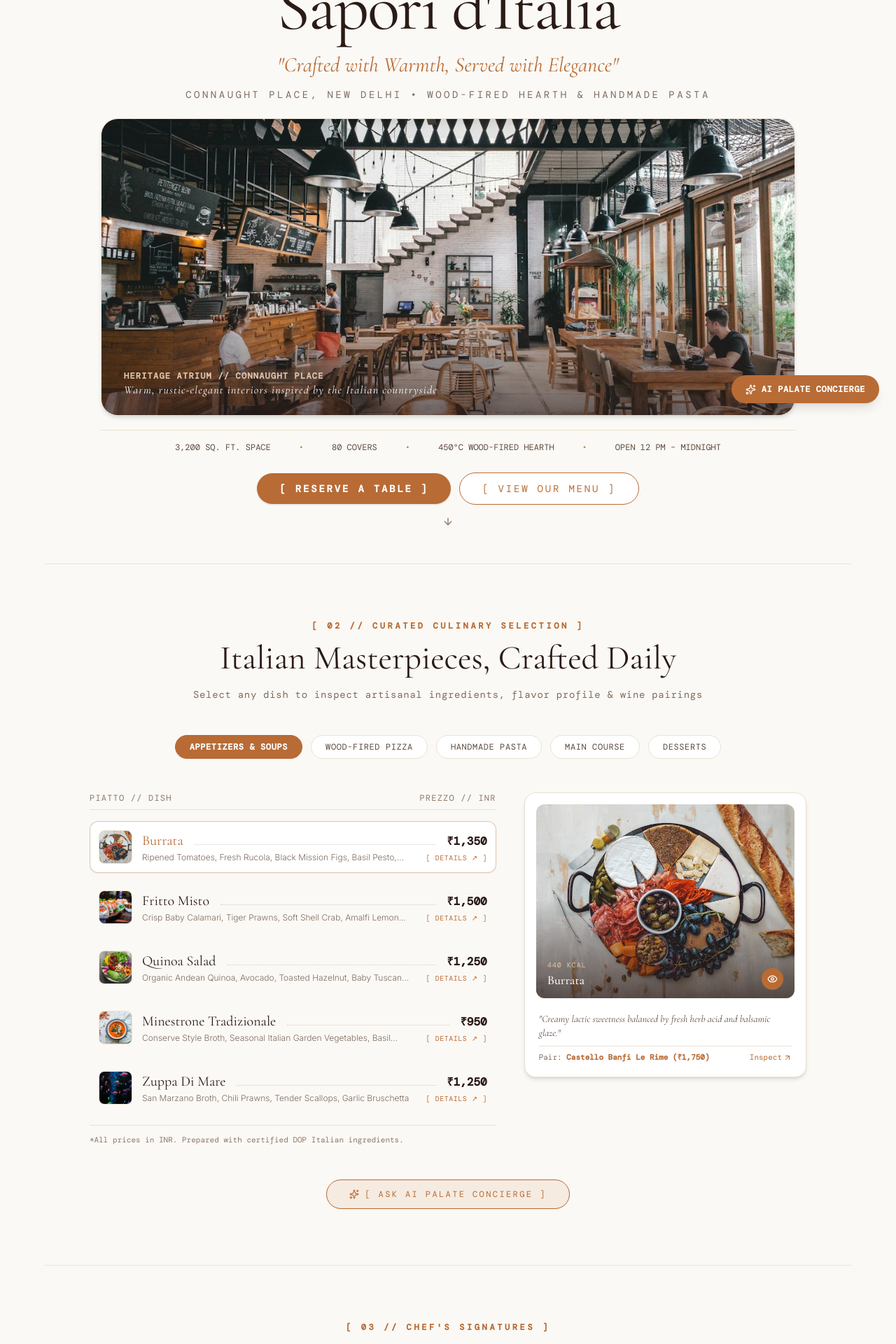
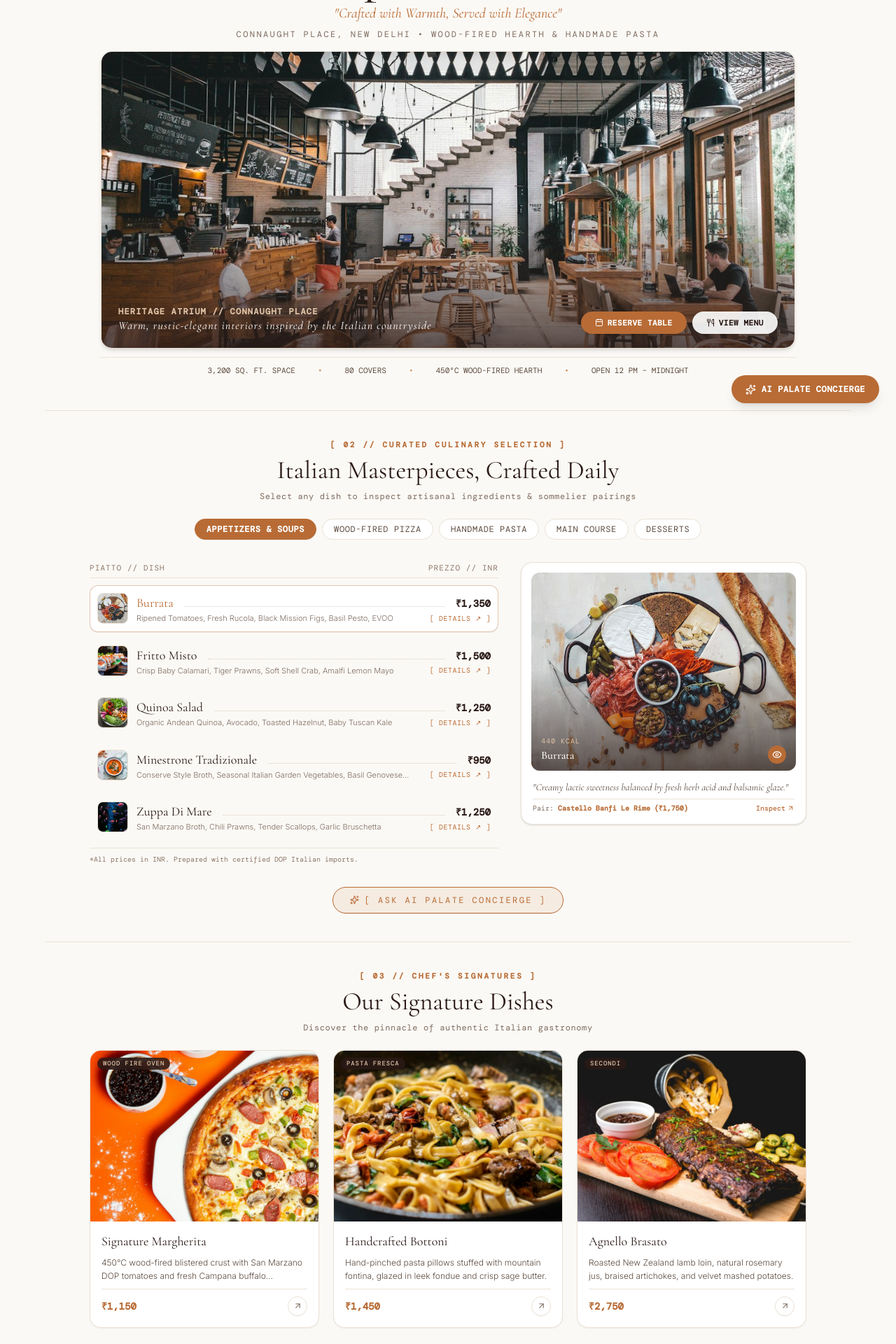
Before and after one commit to Anujesh-Ansh/Sapori, a React (Vite) app: page / in a window 1280 px wide. Shown: the part 200-2120 px from the top of the page at 70% size. Built offline with nearby package versions, Linux system fonts and the light colour scheme; a web font is replaced by a local one.

Commit message:
Refactor: Restore AMBIANCE button, compact whitespace across sections, center hero showcase, and preload local images

```diff
--- a/src/components/Hero.jsx
+++ b/src/components/Hero.jsx
@@ -1,37 +1,37 @@
 import React from "react";
-import { ArrowDown, Sparkles } from "lucide-react";
+import { Sparkles, Calendar, Utensils } from "lucide-react";
 
 export default function Hero({ brand, onReserve, onExploreMenu }) {
   return (
-    <section className="relative min-h-[90vh] flex flex-col justify-between items-center pt-28 pb-12 px-4 sm:px-6 text-center overflow-hidden bg-[#FBF9F5]">
+    <section className="relative flex flex-col items-center pt-24 pb-8 px-4 sm:px-6 text-center overflow-hidden bg-[#FBF9F5]">
 
-      {/* Guaranteed Symmetrical Centering */}
-      <div className="w-full max-w-4xl mx-auto flex flex-col items-center justify-center text-center space-y-3.5 pt-2 z-10">
+      {/* Symmetrical Compact Brand Heading */}
+      <div className="w-full max-w-3xl mx-auto flex flex-col items-center justify-center text-center space-y-2 z-10">
 
         {/* Positioning Pill from Business Model */}
-        <div className="inline-flex items-center gap-2 px-3.5 py-1 rounded-full border border-[#B86B35]/30 bg-white/90 shadow-2xs text-[11px] font-mono tracking-[0.3em] text-[#B86B35] uppercase">
-          <Sparkles size={11} className="text-[#B86B35]" />
+        <div className="inline-flex items-center gap-1.5 px-3 py-0.5 rounded-full border border-[#B86B35]/30 bg-white/90 shadow-2xs text-[10px] font-mono tracking-[0.25em] text-[#B86B35] uppercase">
+          <Sparkles size={10} className="text-[#B86B35]" />
           <span>{brand.positioning}</span>
         </div>
 
         {/* Primary Restaurant Name Headline */}
-        <h1 className="text-4xl sm:text-6xl md:text-7xl lg:text-8xl font-serif text-[#2B1B17] font-normal tracking-tight leading-[1.05] text-center w-full">
+        <h1 className="text-4xl sm:text-6xl md:text-7xl font-serif text-[#2B1B17] font-normal tracking-tight leading-none text-center">
           {brand.name}
         </h1>
 
         {/* Official Tagline from PDF Page 1 & 2 */}
-        <p className="text-lg sm:text-2xl md:text-3xl font-serif italic text-[#B86B35] font-light max-w-2xl mx-auto text-center">
+        <p className="text-base sm:text-xl font-serif italic text-[#B86B35] font-light max-w-xl mx-auto text-center">
           "{brand.tagline}"
         </p>
 
-        <p className="text-xs sm:text-sm font-mono text-[#7E6B60] tracking-[0.25em] uppercase text-center">
+        <p className="text-[11px] sm:text-xs font-mono text-[#7E6B60] tracking-[0.2em] uppercase text-center">
           Connaught Place, New Delhi • Wood-Fired Hearth & Handmade Pasta
         </p>
       </div>
 
-      {/* Hero Photography - Locally Cached Fast-Load Image */}
-      <div className="w-full max-w-5xl my-6 relative z-10 px-2 sm:px-4 mx-auto">
-        <div className="relative aspect-[16/9] sm:aspect-[21/9] overflow-hidden rounded-3xl border border-[#EAE1D5] shadow-md bg-white">
+      {/* Hero Showcase Photography */}
+      <div className="w-full max-w-5xl my-4 relative z-10 px-2 sm:px-4 mx-auto">
+        <div className="relative aspect-[16/9] sm:aspect-[21/9] overflow-hidden rounded-2xl border border-[#EAE1D5] shadow-md bg-white">
           <img
             src="/images/hero_dining.jpg"
             alt="Sapori d'Italia Intimate Fine Dining in Connaught Place"
@@ -39,17 +39,39 @@ export default function Hero({ brand, onReserve, onExploreMenu }) {
             className="w-full h-full object-cover filter contrast-[103%]"
           />
 
-          <div className="absolute inset-0 bg-gradient-to-t from-[#2B1B17]/65 via-transparent to-transparent pointer-events-none" />
+          <div className="absolute inset-0 bg-gradient-to-t from-[#2B1B17]/75 via-transparent to-transparent pointer-events-none" />
 
-          {/* Floating Subtle Caption */}
-          <div className="absolute bottom-4 left-6 sm:bottom-6 sm:left-8 text-left font-mono text-[10px] sm:text-xs text-white/90 tracking-widest uppercase">
-            <span className="text-[#DFC2A5] font-semibold">HERITAGE ATRIUM // CONNAUGHT PLACE</span>
-            <p className="text-white font-serif normal-case italic text-sm sm:text-base">Warm, rustic-elegant interiors inspired by the Italian countryside</p>
+          {/* Overlay Content within Hero Image */}
+          <div className="absolute bottom-3 left-4 sm:bottom-5 sm:left-6 right-4 sm:right-6 flex flex-col sm:flex-row justify-between items-start sm:items-end gap-3 text-left">
+            <div className="font-mono text-[10px] sm:text-xs text-white/90 tracking-widest uppercase">
+              <span className="text-[#DFC2A5] font-semibold block">HERITAGE ATRIUM // CONNAUGHT PLACE</span>
+              <p className="text-white font-serif normal-case italic text-sm sm:text-base">
+                Warm, rustic-elegant interiors inspired by the Italian countryside
+              </p>
+            </div>
+
+            {/* Quick Action Buttons on Desktop */}
+            <div className="flex gap-2">
+              <button
+                onClick={onReserve}
+                className="font-mono text-[11px] tracking-wider uppercase py-2 px-5 bg-[#B86B35] hover:bg-[#8F4918] text-white font-semibold rounded-full shadow-sm transition-all duration-200 cursor-pointer flex items-center gap-1.5"
+              >
+                <Calendar size={12} />
+                <span>Reserve Table</span>
+              </button>
+              <button
+                onClick={onExploreMenu}
+                className="font-mono text-[11px] tracking-wider uppercase py-2 px-5 bg-white/90 hover:bg-white text-[#2B1B17] font-semibold rounded-full shadow-sm transition-all duration-200 cursor-pointer flex items-center gap-1.5"
+              >
+                <Utensils size={12} />
+                <span>View Menu</span>
+              </button>
+            </div>
           </div>
         </div>
 
-        {/* Quick Credibility Triad from Business Proposal Page 2 */}
-        <div className="mt-5 pt-4 border-t border-[#EAE1D5] flex flex-wrap justify-center items-center gap-6 sm:gap-10 text-center text-xs font-mono text-[#5C4A3E]">
+        {/* Compact Credibility Triad directly under image */}
+        <div className="mt-3 pt-2.5 border-t border-[#EAE1D5] flex flex-wrap justify-center items-center gap-4 sm:gap-8 text-center text-[11px] font-mono text-[#5C4A3E]">
           <span>3,200 SQ. FT. SPACE</span>
           <span className="text-[#C88A58]">•</span>
           <span>80 COVERS</span>
@@ -60,32 +82,6 @@ export default function Hero({ brand, onReserve, onExploreMenu }) {
         </div>
       </div>
 
-      {/* Action CTAs */}
-      <div className="space-y-3 z-10 pt-1 mx-auto flex flex-col items-center">
-        <div className="flex flex-col sm:flex-row items-center justify-center gap-3">
-          <button
-            onClick={onReserve}
-            className="w-full sm:w-auto font-mono text-xs sm:text-sm tracking-[0.2em] uppercase py-3 px-8 bg-[#B86B35] hover:bg-[#8F4918] text-white font-semibold rounded-full shadow-sm transition-all duration-200"
-          >
-            [ RESERVE A TABLE ]
-          </button>
-          <button
-            onClick={onExploreMenu}
-            className="w-full sm:w-auto font-mono text-xs sm:text-sm tracking-[0.2em] uppercase py-3 px-8 border border-[#B86B35] text-[#B86B35] hover:bg-[#B86B35]/10 rounded-full transition-all duration-200 bg-white"
-          >
-            [ VIEW OUR MENU ]
-          </button>
-        </div>
-
-        {/* Scroll hint */}
-        <div
-          className="pt-2 flex justify-center text-[#8C7769] hover:text-[#B86B35] cursor-pointer"
-          onClick={onExploreMenu}
-        >
-          <ArrowDown size={16} className="animate-bounce" />
-        </div>
-      </div>
-
     </section>
   );
 }
--- a/src/components/MenuSection.jsx
+++ b/src/components/MenuSection.jsx
@@ -19,7 +19,7 @@ export default function MenuSection({
     { key: "desserts", label: "Desserts" },
   ];
 
-  // Preload all menu images into memory on initial mount for 0ms instant display
+  // Preload all menu images into memory on initial mount
   useEffect(() => {
     Object.values(menu).forEach((dishList) => {
       if (Array.isArray(dishList)) {
@@ -46,32 +46,32 @@ export default function MenuSection({
     <section
       id="menu"
       ref={menuRef}
-      className={`py-20 px-6 md:px-16 max-w-6xl mx-auto border-t border-[#EAE1D5] transition-transform duration-500 bg-[#FBF9F5] ${
+      className={`py-10 px-4 sm:px-8 md:px-16 max-w-6xl mx-auto border-t border-[#EAE1D5] transition-transform duration-500 bg-[#FBF9F5] ${
         isMenuZoomed ? "scale-[1.015]" : "scale-100"
       }`}
     >
-      {/* Section Header */}
-      <div className="text-center max-w-3xl mx-auto mb-12 space-y-2">
-        <p className="text-xs font-mono text-[#B86B35] tracking-[0.3em] uppercase font-semibold">
+      {/* Section Header - Compact Spacing */}
+      <div className="text-center max-w-2xl mx-auto mb-6 space-y-1">
+        <p className="text-[11px] font-mono text-[#B86B35] tracking-[0.25em] uppercase font-semibold">
           [ 02 // CURATED CULINARY SELECTION ]
         </p>
-        <h2 className="text-3xl sm:text-5xl font-serif text-[#2B1B17] leading-tight">
+        <h2 className="text-2xl sm:text-4xl font-serif text-[#2B1B17] leading-snug">
           Italian Masterpieces, Crafted Daily
         </h2>
-        <p className="text-xs sm:text-sm font-mono text-[#7E6B60] tracking-wider pt-1">
-          Select any dish to inspect artisanal ingredients, flavor profile & wine pairings
+        <p className="text-xs font-mono text-[#7E6B60] tracking-wider">
+          Select any dish to inspect artisanal ingredients & sommelier pairings
         </p>
       </div>
 
-      {/* Category Tabs */}
-      <div className="flex flex-wrap justify-center gap-2 sm:gap-3 mb-12">
+      {/* Category Tabs - Compact Margins */}
+      <div className="flex flex-wrap justify-center gap-1.5 sm:gap-2 mb-8">
         {categories.map((cat) => (
           <button
             key={cat.key}
             onClick={() => handleCategoryChange(cat.key)}
-            className={`py-2 px-5 rounded-full text-xs font-mono tracking-wider uppercase transition-all duration-200 border cursor-pointer ${
+            className={`py-1.5 px-4 rounded-full text-xs font-mono tracking-wider uppercase transition-all duration-200 border cursor-pointer ${
               activeCategory === cat.key
-                ? "bg-[#B86B35] text-white border-[#B86B35] font-semibold shadow-xs"
+                ? "bg-[#B86B35] text-white border-[#B86B35] font-semibold shadow-2xs"
                 : "bg-white text-[#5C4A3E] border-[#EAE1D5] hover:border-[#B86B35] hover:text-[#B86B35]"
             }`}
           >
@@ -81,16 +81,16 @@ export default function MenuSection({
       </div>
 
       {/* Dual Layout: Left Dotted-Leader List & Right Live Visual Preview */}
-      <div className="grid grid-cols-1 lg:grid-cols-12 gap-10 items-start">
+      <div className="grid grid-cols-1 lg:grid-cols-12 gap-8 items-start">
 
         {/* Left: Dotted Leader Menu List */}
-        <div className="lg:col-span-7 space-y-4">
-          <div className="pb-2 border-b border-[#EAE1D5] flex justify-between items-center text-xs font-mono text-[#8C7769] tracking-widest uppercase">
+        <div className="lg:col-span-7 space-y-2.5">
+          <div className="pb-1.5 border-b border-[#EAE1D5] flex justify-between items-center text-[11px] font-mono text-[#8C7769] tracking-widest uppercase">
             <span>PIATTO // DISH</span>
             <span>PREZZO // INR</span>
           </div>
 
-          <div className="space-y-3">
+          <div className="space-y-2">
             {currentItems.map((dish) => {
               const isSelected = hoveredDish?.id === dish.id;
 
@@ -102,14 +102,14 @@ export default function MenuSection({
                     setHoveredDish(dish);
                     onSelectDish(dish);
                   }}
-                  className={`group relative p-3 rounded-xl cursor-pointer transition-all duration-200 border flex items-center gap-3.5 ${
+                  className={`group relative p-2.5 rounded-xl cursor-pointer transition-all duration-150 border flex items-center gap-3 ${
                     isSelected
-                      ? "bg-white border-[#B86B35]/40 shadow-xs"
-                      : "border-transparent hover:bg-white/60 hover:border-[#EAE1D5]"
+                      ? "bg-white border-[#B86B35]/40 shadow-2xs"
+                      : "border-transparent hover:bg-white/70 hover:border-[#EAE1D5]"
                   }`}
                 >
-                  {/* Inline Thumbnail for Instant Mobile & Desktop Feedback */}
-                  <div className="w-12 h-12 rounded-lg overflow-hidden shrink-0 bg-[#F5EFEB] border border-[#EAE1D5]">
+                  {/* Inline Thumbnail for Instant Visual Feedback */}
+                  <div className="w-11 h-11 rounded-lg overflow-hidden shrink-0 bg-[#F5EFEB] border border-[#EAE1D5]">
                     <img
                       src={dish.img}
                       alt={dish.name}
@@ -121,7 +121,7 @@ export default function MenuSection({
                   <div className="flex-grow min-w-0">
                     <div className="flex items-baseline justify-between gap-2">
                       <span
-                        className={`font-serif text-lg sm:text-xl transition-colors truncate ${
+                        className={`font-serif text-base sm:text-lg transition-colors truncate ${
                           isSelected ? "text-[#B86B35]" : "text-[#2B1B17] group-hover:text-[#B86B35]"
                         }`}
                       >
@@ -131,12 +131,12 @@ export default function MenuSection({
                       {/* Classic Dotted Leader */}
                       <span className="flex-grow mx-2 border-b border-dotted border-[#D8CCC0] group-hover:border-[#B86B35]/50 transition-colors hidden sm:inline" />
 
-                      <span className="font-mono text-sm sm:text-base font-semibold text-[#2B1B17] group-hover:text-[#B86B35] whitespace-nowrap">
+                      <span className="font-mono text-sm font-semibold text-[#2B1B17] group-hover:text-[#B86B35] whitespace-nowrap">
                         {dish.price}
                       </span>
                     </div>
 
-                    <div className="flex justify-between items-center mt-0.5 text-xs text-[#7E6B60] font-light">
+                    <div className="flex justify-between items-center text-[11px] text-[#7E6B60] font-light">
                       <span className="line-clamp-1">{dish.ingredients}</span>
                       <span className="font-mono text-[10px] text-[#B86B35] uppercase tracking-wider shrink-0 ml-2 hidden sm:inline group-hover:underline">
                         [ DETAILS ↗ ]
@@ -148,14 +148,14 @@ export default function MenuSection({
             })}
           </div>
 
-          <div className="pt-3 text-[11px] font-mono text-[#8C7769] flex justify-between border-t border-[#EAE1D5]">
-            <span>*All prices in INR. Prepared with certified DOP Italian ingredients.</span>
+          <div className="pt-2 text-[10px] font-mono text-[#8C7769] flex justify-between border-t border-[#EAE1D5]">
+            <span>*All prices in INR. Prepared with certified DOP Italian imports.</span>
           </div>
         </div>
 
         {/* Right: Solitary Dynamic Photography Showcase - Instant Display */}
-        <div className="lg:col-span-5 sticky top-24 hidden lg:block">
-          <div className="rounded-2xl overflow-hidden border border-[#EAE1D5] bg-white p-4 shadow-md space-y-4">
+        <div className="lg:col-span-5 sticky top-20 hidden lg:block">
+          <div className="rounded-2xl overflow-hidden border border-[#EAE1D5] bg-white p-3.5 shadow-sm space-y-3">
             <div className="relative aspect-[4/3] rounded-xl overflow-hidden bg-[#F5EFEB]">
               {hoveredDish && (
                 <img
@@ -163,43 +163,43 @@ export default function MenuSection({
                   src={hoveredDish.img}
                   alt={hoveredDish.name}
                   loading="eager"
-                  className="w-full h-full object-cover transition-opacity duration-200 filter contrast-[102%]"
+                  className="w-full h-full object-cover transition-opacity duration-150 filter contrast-[102%]"
                 />
               )}
               <div className="absolute inset-0 bg-gradient-to-t from-[#2B1B17]/70 via-transparent to-transparent" />
 
-              <div className="absolute bottom-3 left-4 right-4 flex justify-between items-end text-white">
+              <div className="absolute bottom-2.5 left-3.5 right-3.5 flex justify-between items-end text-white">
                 <div>
                   <span className="text-[10px] font-mono tracking-widest text-[#DFC2A5] uppercase block">
                     {hoveredDish?.calories}
                   </span>
-                  <span className="font-serif text-lg font-medium">
+                  <span className="font-serif text-base font-medium">
                     {hoveredDish?.name}
                   </span>
                 </div>
                 <button
                   onClick={() => onSelectDish(hoveredDish)}
-                  className="p-2 rounded-full bg-[#B86B35] text-white hover:bg-[#8F4918] transition-colors cursor-pointer"
+                  className="p-1.5 rounded-full bg-[#B86B35] text-white hover:bg-[#8F4918] transition-colors cursor-pointer"
                   title="Inspect Tasting Notes"
                 >
-                  <Eye size={15} />
+                  <Eye size={14} />
                 </button>
               </div>
             </div>
 
             {hoveredDish && (
-              <div className="p-1 space-y-2 text-xs">
+              <div className="p-0.5 space-y-1.5 text-xs">
                 <p className="text-[#5C4A3E] italic font-serif text-sm">
                   "{hoveredDish.flavor}"
                 </p>
-                <div className="pt-2 border-t border-[#EAE1D5] flex justify-between items-center font-mono text-[11px] text-[#7E6B60]">
+                <div className="pt-1.5 border-t border-[#EAE1D5] flex justify-between items-center font-mono text-[10px] text-[#7E6B60]">
                   <span>Pair: <strong className="text-[#B86B35]">{hoveredDish.pair}</strong></span>
                   <button
                     onClick={() => onSelectDish(hoveredDish)}
-                    className="text-[#B86B35] hover:underline flex items-center gap-0.5 cursor-pointer"
+                    className="text-[#B86B35] hover:underline flex items-center gap-0.5 cursor-pointer font-medium"
                   >
                     <span>Inspect</span>
-                    <ArrowUpRight size={12} />
+                    <ArrowUpRight size={11} />
                   </button>
                 </div>
               </div>
@@ -210,12 +210,12 @@ export default function MenuSection({
       </div>
 
       {/* Menu Action CTA */}
-      <div className="mt-12 text-center">
+      <div className="mt-8 text-center">
         <button
           onClick={onOpenAiConcierge}
-          className="inline-flex items-center gap-2 text-xs font-mono tracking-[0.2em] uppercase border border-[#B86B35] bg-[#B86B35]/10 text-[#B86B35] hover:bg-[#B86B35] hover:text-white py-3 px-8 rounded-full transition-all duration-300 shadow-xs cursor-pointer"
+          className="inline-flex items-center gap-2 text-xs font-mono tracking-[0.2em] uppercase border border-[#B86B35] bg-[#B86B35]/10 text-[#B86B35] hover:bg-[#B86B35] hover:text-white py-2.5 px-6 rounded-full transition-all duration-200 shadow-2xs cursor-pointer"
         >
-          <Sparkles size={14} />
+          <Sparkles size={13} />
           <span>[ ASK AI PALATE CONCIERGE ]</span>
         </button>
       </div>
--- a/src/components/SignatureDishes.jsx
+++ b/src/components/SignatureDishes.jsx
@@ -7,23 +7,23 @@ export default function SignatureDishes({ signatures, onSelectDish }) {
   return (
     <section
       id="signatures"
-      className="py-20 px-6 md:px-16 max-w-6xl mx-auto border-t border-[#EAE1D5] bg-[#FBF9F5]"
+      className="py-10 px-4 sm:px-8 md:px-16 max-w-6xl mx-auto border-t border-[#EAE1D5] bg-[#FBF9F5]"
     >
       {/* Header */}
-      <div className="text-center max-w-3xl mx-auto mb-12 space-y-2">
-        <p className="text-xs font-mono text-[#B86B35] tracking-[0.3em] uppercase font-semibold">
+      <div className="text-center max-w-2xl mx-auto mb-6 space-y-1">
+        <p className="text-[11px] font-mono text-[#B86B35] tracking-[0.25em] uppercase font-semibold">
           [ 03 // CHEF'S SIGNATURES ]
         </p>
-        <h2 className="text-3xl sm:text-5xl font-serif text-[#2B1B17] leading-tight">
+        <h2 className="text-2xl sm:text-4xl font-serif text-[#2B1B17] leading-snug">
           Our Signature Dishes
         </h2>
-        <p className="text-xs sm:text-sm font-mono text-[#7E6B60] tracking-wider">
+        <p className="text-xs font-mono text-[#7E6B60] tracking-wider">
           Discover the pinnacle of authentic Italian gastronomy
         </p>
       </div>
 
       {/* 3 Side-by-Side Cards (Layout of Wireframe 5) */}
-      <div className="grid grid-cols-1 md:grid-cols-3 gap-6 mb-8">
+      <div className="grid grid-cols-1 md:grid-cols-3 gap-5">
         {signatures.map((sig, idx) => (
           <div
             key={sig.id}
@@ -31,34 +31,34 @@ export default function SignatureDishes({ signatures, onSelectDish }) {
               setActiveIdx(idx);
               onSelectDish(sig);
             }}
-            className="cursor-pointer rounded-2xl overflow-hidden bg-white border border-[#EAE1D5] hover:border-[#B86B35] transition-all duration-300 group hover:-translate-y-1 shadow-sm hover:shadow-md"
+            className="cursor-pointer rounded-2xl overflow-hidden bg-white border border-[#EAE1D5] hover:border-[#B86B35] transition-all duration-200 group hover:-translate-y-1 shadow-xs hover:shadow-sm"
           >
             <div className="relative aspect-[4/3] overflow-hidden bg-[#F5EFEB]">
               <img
                 src={sig.img}
                 alt={sig.title}
-                className="w-full h-full object-cover group-hover:scale-105 transition-transform duration-500"
+                className="w-full h-full object-cover group-hover:scale-104 transition-transform duration-300"
               />
-              <div className="absolute top-3 left-3 bg-[#2B1B17]/80 backdrop-blur-sm text-[10px] font-mono tracking-widest text-[#DFC2A5] px-2.5 py-0.5 rounded-full uppercase font-medium">
+              <div className="absolute top-2.5 left-2.5 bg-[#2B1B17]/85 backdrop-blur-sm text-[9px] font-mono tracking-widest text-[#DFC2A5] px-2 py-0.5 rounded-full uppercase font-medium">
                 {sig.category}
               </div>
             </div>
 
-            <div className="p-5 space-y-2.5">
-              <h4 className="font-serif text-xl text-[#2B1B17] group-hover:text-[#B86B35] transition-colors leading-snug">
+            <div className="p-4 space-y-2">
+              <h4 className="font-serif text-lg text-[#2B1B17] group-hover:text-[#B86B35] transition-colors leading-snug">
                 {sig.title}
               </h4>
               <p className="text-xs text-[#5C4A3E] line-clamp-2 font-light leading-relaxed">
                 {sig.desc}
               </p>
 
-              <div className="flex justify-between items-center pt-3 border-t border-[#EAE1D5]">
-                <span className="font-mono text-base font-semibold text-[#B86B35]">
+              <div className="flex justify-between items-center pt-2.5 border-t border-[#EAE1D5]">
+                <span className="font-mono text-sm font-semibold text-[#B86B35]">
                   {sig.price}
                 </span>
 
-                <div className="w-8 h-8 rounded-full border border-[#EAE1D5] group-hover:border-[#B86B35] group-hover:bg-[#B86B35] group-hover:text-white flex items-center justify-center text-[#7E6B60] transition-colors shadow-2xs">
-                  <ArrowUpRight size={15} />
+                <div className="w-7 h-7 rounded-full border border-[#EAE1D5] group-hover:border-[#B86B35] group-hover:bg-[#B86B35] group-hover:text-white flex items-center justify-center text-[#7E6B60] transition-colors shadow-2xs">
+                  <ArrowUpRight size={13} />
                 </div>
               </div>
             </div>
```
Also changed, not shown: src/components/ChefAndAwards.jsx (+33 -33 lines), src/components/LocationContact.jsx (+22 -22 lines), src/components/ReservationSection.jsx (+36 -38 lines), src/components/TheExperience.jsx (+21 -21 lines).
